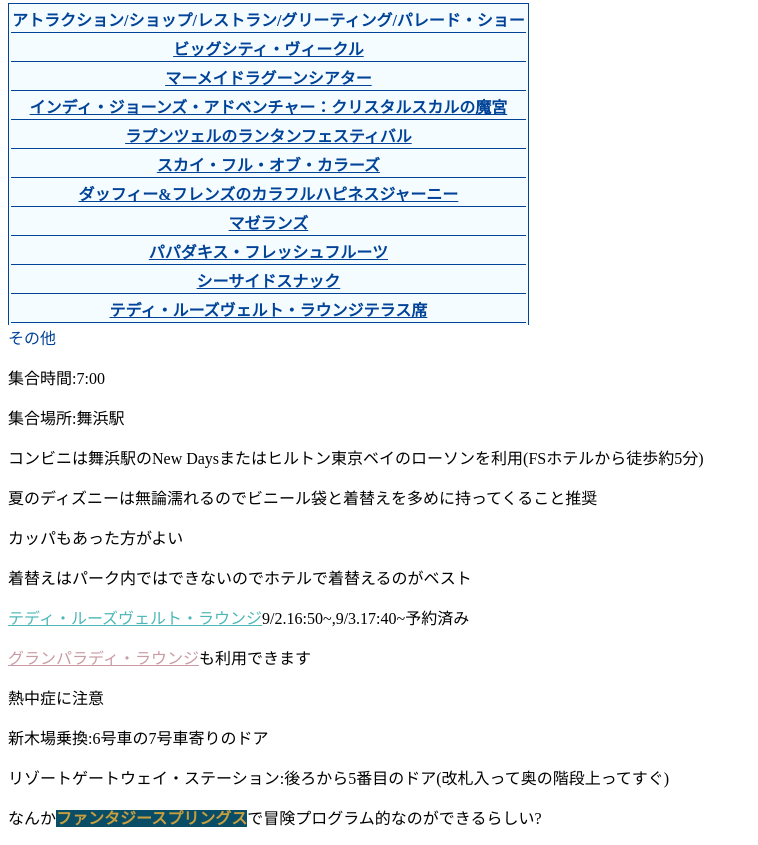
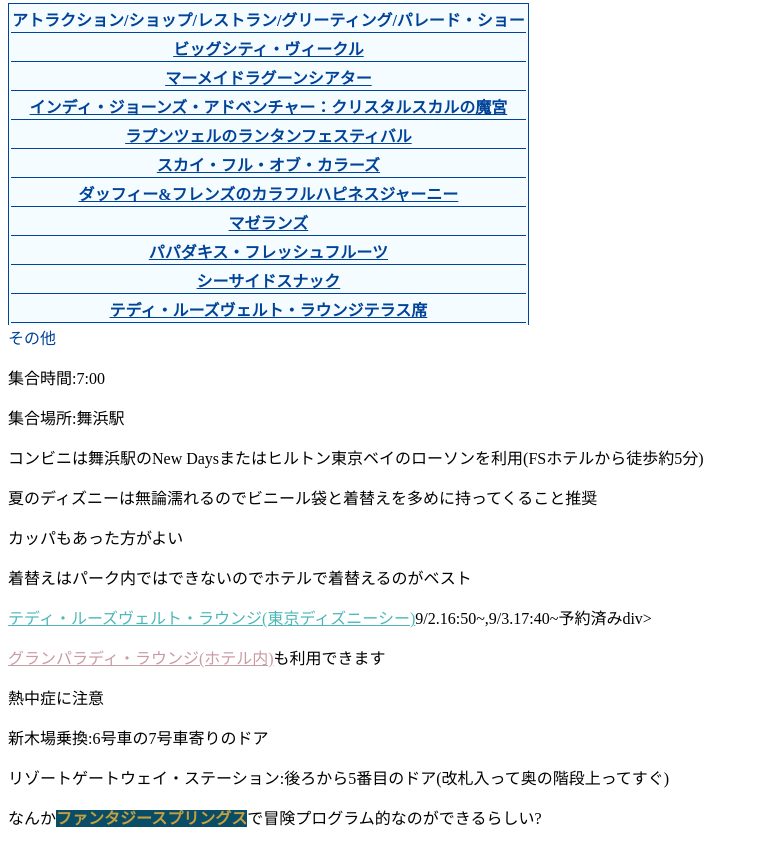
Before and after one commit to Menten9999/TDRsummer, a plain HTML site: page index.html in a window 1280 px wide. Shown: the part 2868-3713 px from the top of the page, without its empty margins (0-758 px from the left). Drawn offline with Linux system fonts and the light colour scheme.

Commit message:
Update index.html

```diff
--- a/index.html
+++ b/index.html
@@ -211,9 +211,9 @@
 <p class="any">夏のディズニーは無論濡れるのでビニール袋と着替えを多めに持ってくること推奨</p>
 <p class="any">カッパもあった方がよい</p>
 <p class="any">着替えはパーク内ではできないのでホテルで着替えるのがベスト</p>
-		<p class="any>サンダルを持ってきておくことをおすすめします</p>
-<p class="any"><a href="https://www.tokyodisneyresort.jp/tds/restaurant/detail/429/" target="_blank" class="sea">テディ・ルーズヴェルト・ラウンジ</a>9/2.16:50~,9/3.17:40~予約済み</p>
-<p class="any"><a href="https://www.tokyodisneyresort.jp/hotel/fsh/fcu/restaurant/grand.html" target="_blank" class="FSH">グランパラディ・ラウンジ</a>も利用できます</p>
+<p class="any>サンダルを持ってきておくことをおすすめします</p>
+<p class="any"><a href="https://www.tokyodisneyresort.jp/tds/restaurant/detail/429/" target="_blank" class="sea">テディ・ルーズヴェルト・ラウンジ(東京ディズニーシー)</a><divclass="any">9/2.16:50~,9/3.17:40~予約済み</divclass>div></p>
+<p class="any"><a href="https://www.tokyodisneyresort.jp/hotel/fsh/fcu/restaurant/grand.html" target="_blank" class="FSH">グランパラディ・ラウンジ(ホテル内)</a>も利用できます</p>
 <p class="any">熱中症に注意</p>
 <p class="any">新木場乗換:6号車の7号車寄りのドア</p>
 <p class="any">リゾートゲートウェイ・ステーション:後ろから5番目のドア(改札入って奥の階段上ってすぐ)</p>
```
